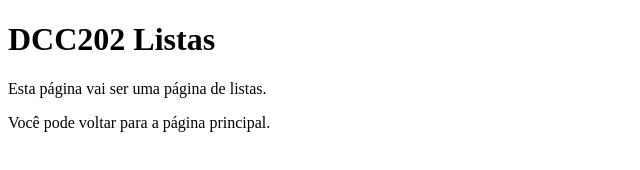
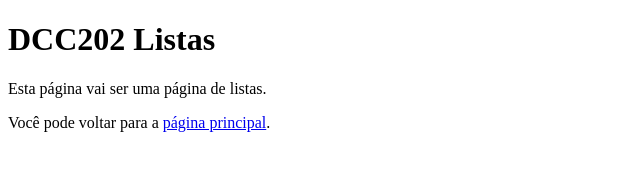
Before and after one commit to ufjf-dcc202/ufjf-dcc202-2026-3-b-atv05-marcosreiffborges, a plain HTML site: page listas.html in a window 1280 px wide. Shown: the whole page, without its empty margins (0-640 px from the left). Drawn offline with Linux system fonts and the light colour scheme.

Commit message:
coloco um link pro principal

```diff
--- a/listas.html
+++ b/listas.html
@@ -8,6 +8,6 @@
 <body>
     <h1>DCC202 Listas</h1>
     <p>Esta página vai ser uma página de listas.</p>
-    <p>Você pode voltar para a página principal.</p>
+    <p>Você pode voltar para a <a href="index.html">página principal</a>.</p>
 </body>
 </html>
```
